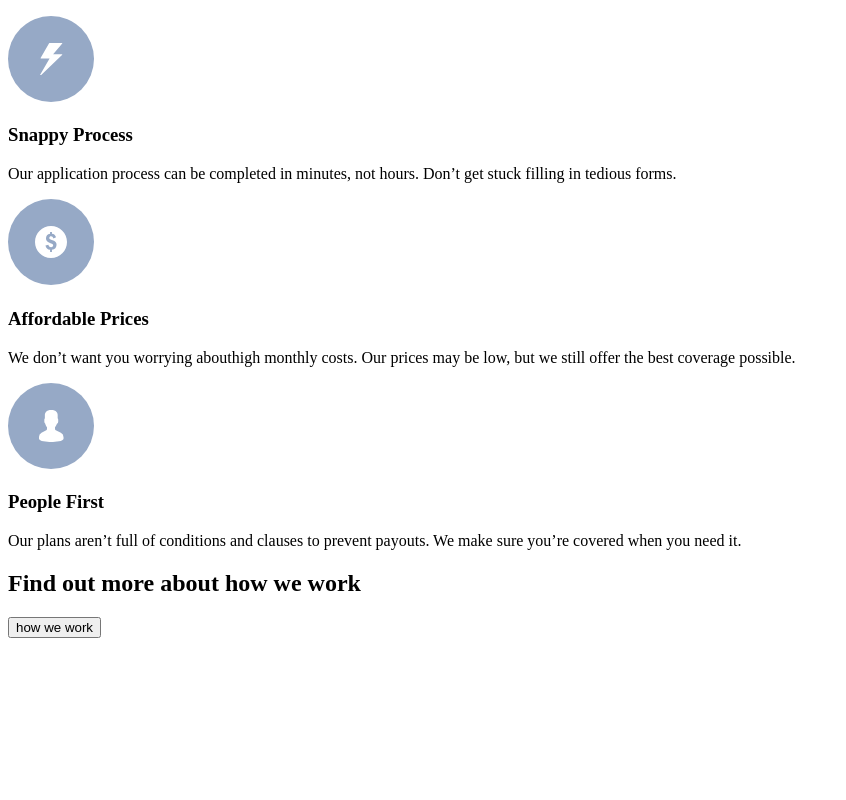
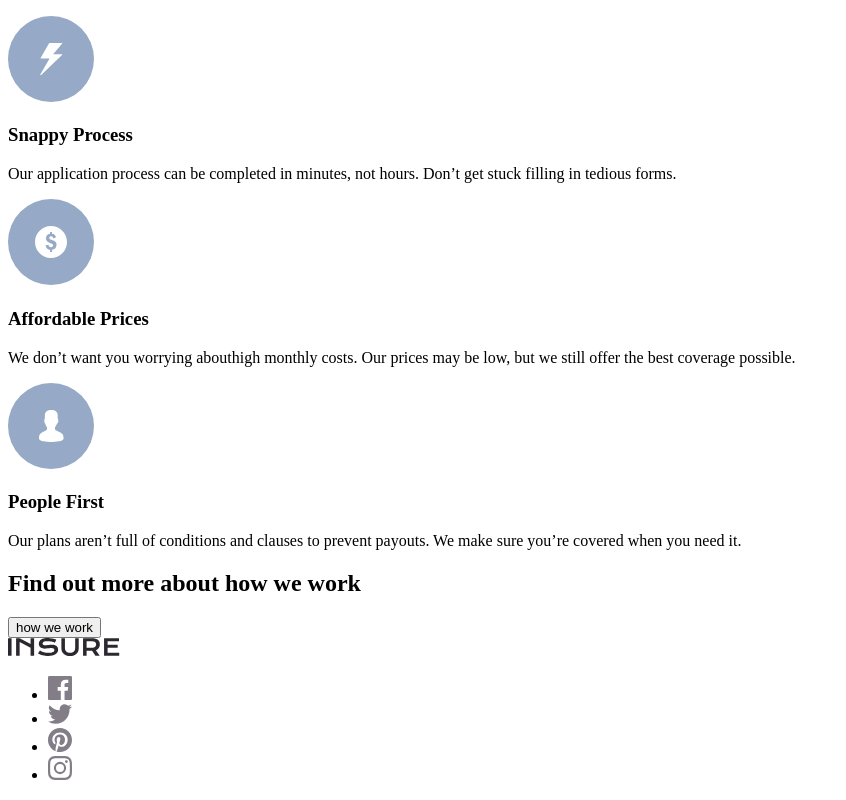
Before and after one commit to scarx2001/insur-landing, a plain HTML site: page insur-landing/index.html in a window 1280 px wide. Shown: the part 995-1795 px from the top of the page, without its empty margins (0-846 px from the left). Before the commit the page ends 1641 px from the top, so only its background shows below. Drawn offline with Linux system fonts and the light colour scheme.

Commit message:
footer-media-logo

```diff
--- a/insur-landing/index.html
+++ b/insur-landing/index.html
@@ -98,5 +98,38 @@
         </div>
       </div>
     </section>
+    <footer>
+        <div class="container">
+          <div class="flex border-bottom">
+            <div>
+              <img src="./images/logo.svg" alt="logo" />
+            </div>
+
+            <div>
+              <ul class="flex">
+                <li class="position">
+                  <a href="#"
+                    ><img src="./images/icon-facebook.svg" alt="facebook"
+                  /></a>
+                </li>
+                <li class="position">
+                  <a href="#"
+                    ><img src="./images/icon-twitter.svg" alt="twitter"
+                  /></a>
+                </li>
+                <li class="position">
+                  <a href="#"
+                    ><img src="./images/icon-pinterest.svg" alt="pinterest"
+                  /></a>
+                </li>
+                <li class="position">
+                  <a href="#"
+                    ><img src="./images/icon-instagram.svg" alt="instagram"
+                  /></a>
+                </li>
+              </ul>
+            </div>
+          </div>
+        </footer>
   </body>
 </html>
```
